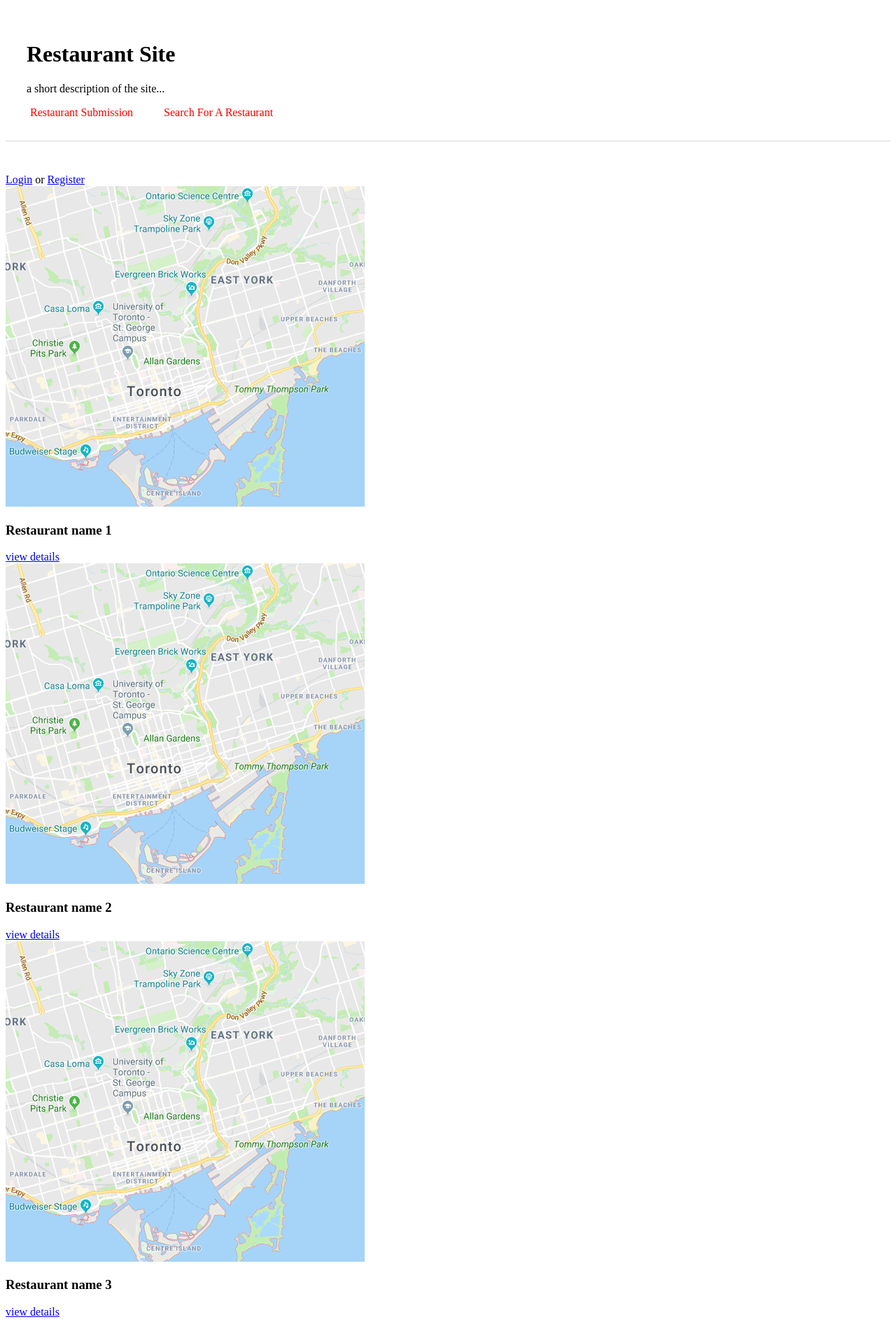
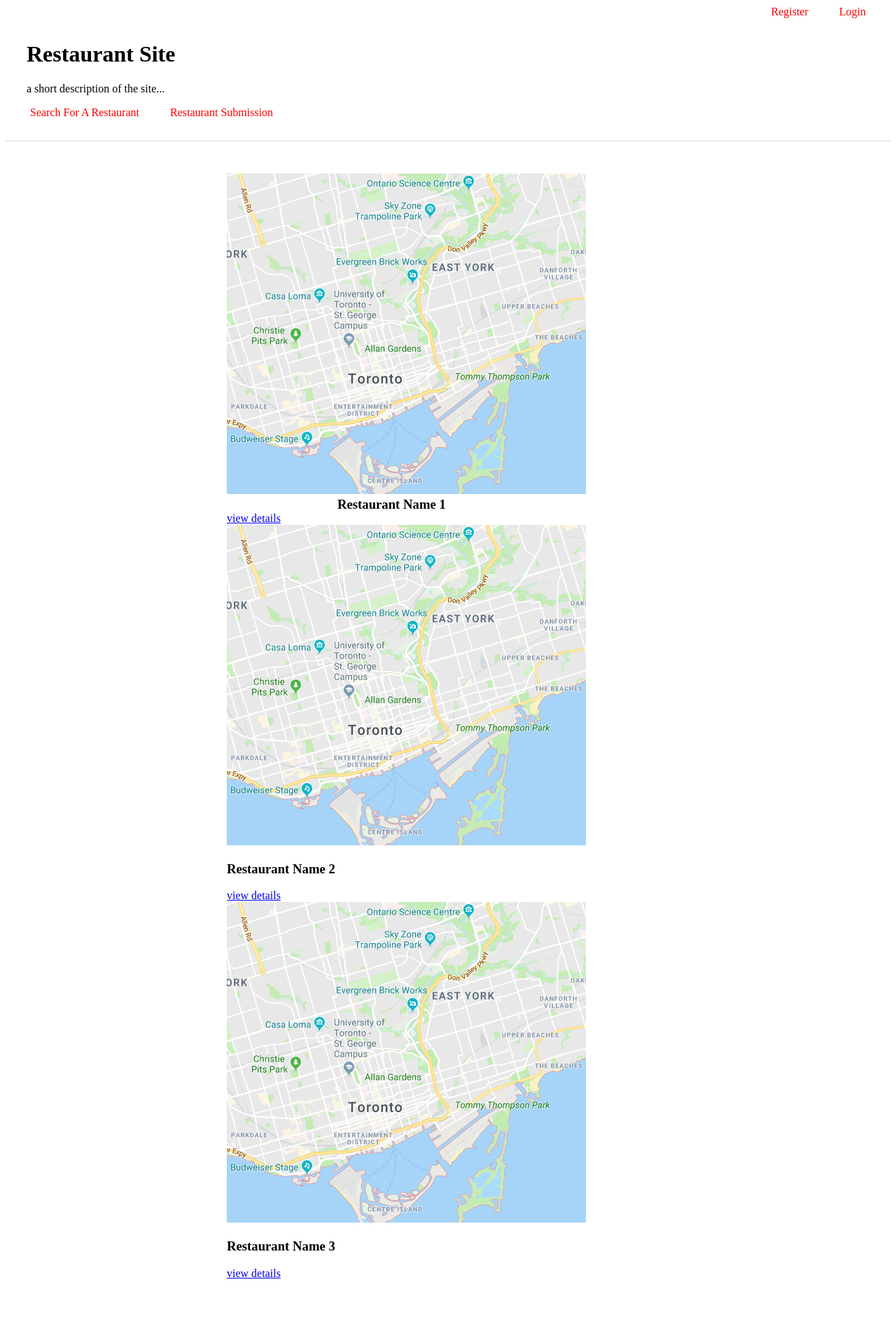
Before and after one commit to Nicholas192/4WW3, a PHP site: page /homepage.html in a window 1280 px wide. Shown: the whole page at 70% size. After the commit the page ends 1827 px from the top, so only its background shows below. Run offline with PHP 8.4, Linux system fonts and the light colour scheme.

Commit message:
my bit changes

```diff
--- a/Assigment 1/Assigment 1/css/style.css
+++ b/Assigment 1/Assigment 1/css/style.css
@@ -1,4 +1,6 @@
+/* header class styling from the homepage.html file */
 .header {
+  position: relative;
   border-bottom: 3px solid #1111;
   padding: 30px;
   margin-bottom: 45px;
@@ -12,10 +14,30 @@
 }
 
 .header a:hover {
-    color: #AA0000;
-    text-decoration: underline;
+  color: #AA0000;
+  text-decoration: underline;
 }
 
 .header .current {
-    background: #fcc;
+  background: #fcc;
 }
+
+.header .header-login {
+  position: absolute;
+  top: 0;
+  right: 0;
+}
+
+.main-wrap {
+  width: 50%;
+  margin: 0 auto;
+}
+
+.restaurant-name {
+  width: 50%;
+  margin: 0 auto;
+}
+
+.image-container {
+  margin: 0 auto;
+}
--- a/Assigment 1/Assigment 1/homepage.html
+++ b/Assigment 1/Assigment 1/homepage.html
@@ -4,34 +4,58 @@
 	<head>
 		<title>Homepage Restaurant Site</title>
 
+		<!-- links the css file to the html file -->
 		<link rel="stylesheet" href="css/style.css">
 	</head>
 
 	<body>
+		<!-- this is the header section  -->
 		<div class="header">
 			<h1>Restaurant Site</h1>
 			<p>a short description of the site...</p>
+			<!-- header navigation links -->
+			<a href="search-form.html">Search For A Restaurant</a>
+			<a href="object-submission-page.html">Restaurant Submission</a>
 
- 			<a href="object-submission-page.html">Restaurant Submission</a>
-			<a href="search-form.html">Search For A Restaurant</a>
+			<div class="header-login">
+				<a href="registration.html">Register</a>
+				<a href="login.html">Login</a>
 			</div>
 
-		<a class="whatever-class-name" href="login.html">Login</a> or <a class="whatever-class-name" href="registration.html">Register</a>
+		</div>
 
-		<div>
+
+
+
+
+
+
+<!--  -->
+
+
+		<div class="main-wrap">
+			<div class="image-container">
 				<img src="images/sample-image.png" />
-			<h3>Restaurant name 1</h3>
+				<h3 class="restaurant-name">Restaurant Name 1</h3>
 				<a href="individual-object-page.html">view details</a>
 			</div>
-		<div>
+			<div class="image-container">
 				<img src="images/sample-image.png" />
-			<h3>Restaurant name 2</h3>
+				<h3>Restaurant Name 2</h3>
 				<a href="individual-object-page.html">view details</a>
 			</div>
-		<div>
+			<div class="image-container">
 				<img src="images/sample-image.png" />
-			<h3>Restaurant name 3</h3>
+				<h3>Restaurant Name 3</h3>
 				<a href="individual-object-page.html">view details</a>
 			</div>
+
+		</div>
+
+<!--  -->
+
+
+
+
 	</body>
 </html>
```
Also changed, not shown: Assigment 1/Assigment 1/css/OLD_CRAPstyle.css (added, +41 -0 lines), Assigment 1/Assigment 1/registration.html (line endings or trailing spaces), Assigment 1/Assigment 1/results-page.html (line endings or trailing spaces). Lines whose indentation alone changed are shown as unchanged.
